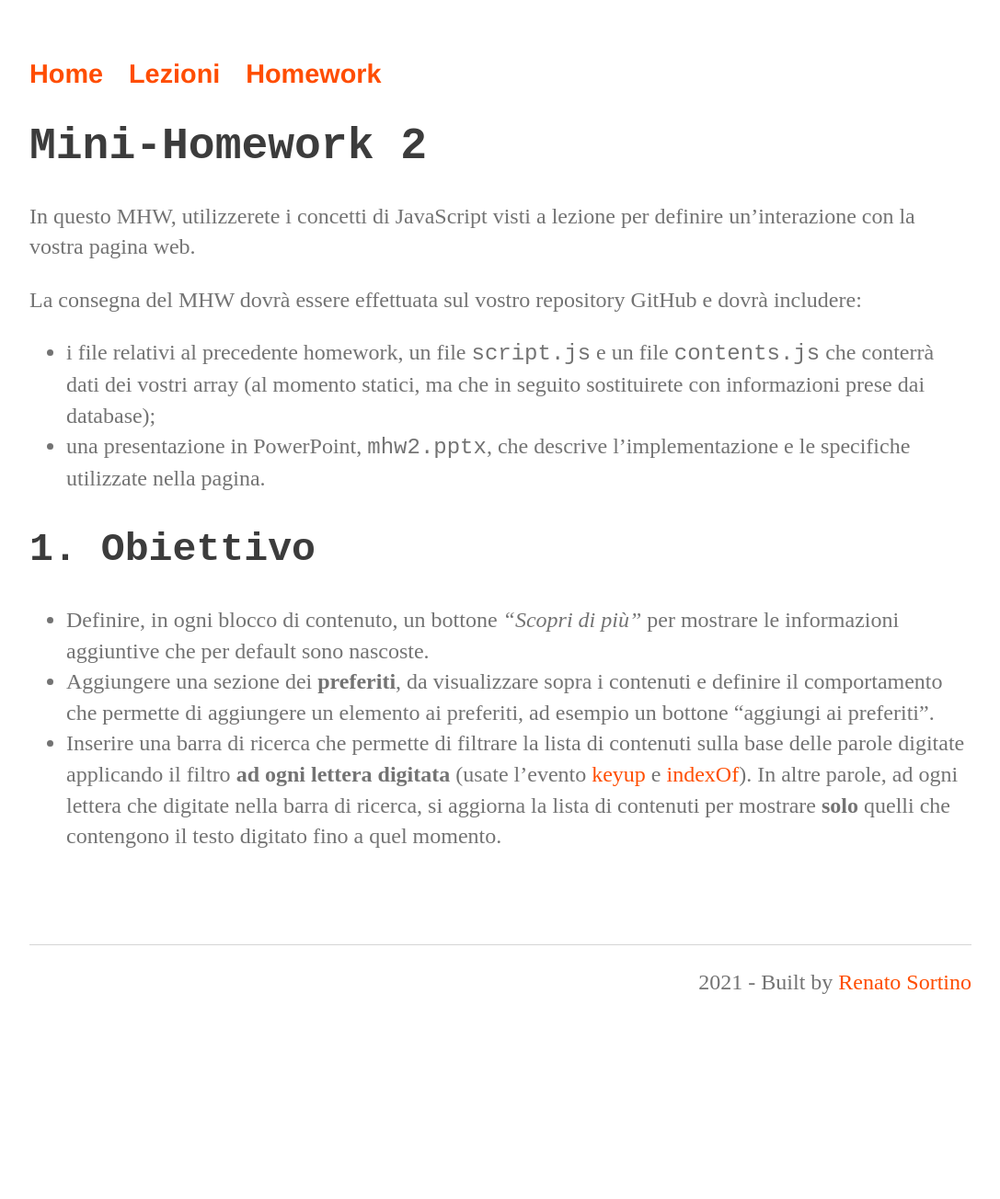
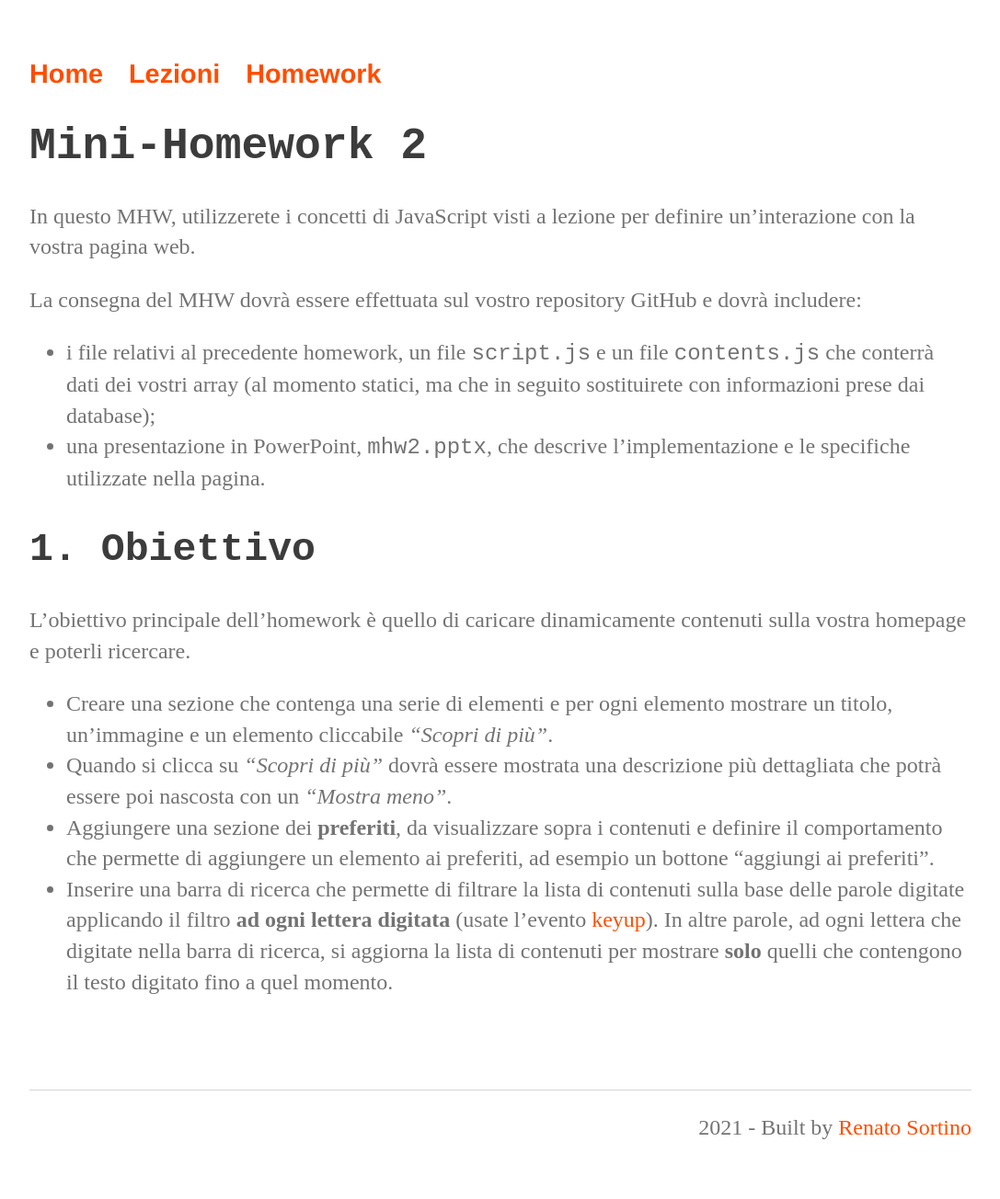
Before and after one commit to perceivelab/database-course, a Jekyll site: the page built from mhw2-2021.md, in a window 1280 px wide. Shown: the whole page at 92% size, without its empty margins (96-1183 px from the left). Built offline with Jekyll 4.4.1, drawn with Linux system fonts in a browser that asks for light colours; our own code applies the rules of GitHub Pages for plain Markdown files; before the commit the page ends 1145 px from its top, so only the background shows below that.

Commit message:
Update mhw2-2021.md

```diff
--- a/mhw2-2021.md
+++ b/mhw2-2021.md
@@ -9,6 +9,9 @@ La consegna del MHW dovrà essere effettuata sul vostro repository GitHub e dovr
 
 ## 1. Obiettivo
 
-- Definire, in ogni blocco di contenuto, un bottone *"Scopri di più"* per mostrare le informazioni aggiuntive che per default sono nascoste.
+L'obiettivo principale dell'homework è quello di caricare dinamicamente contenuti sulla vostra homepage e poterli ricercare.
+
+-  Creare una sezione che contenga una serie di elementi e per ogni elemento mostrare un titolo, un'immagine e un elemento cliccabile *"Scopri di più"*.
+-  Quando si clicca su *"Scopri di più"* dovrà essere mostrata una descrizione più dettagliata che potrà essere poi nascosta con un *"Mostra meno"*.
 - Aggiungere una sezione dei **preferiti**, da visualizzare sopra i contenuti e definire il comportamento che permette di aggiungere un elemento ai preferiti, ad esempio un bottone "aggiungi ai preferiti".
-- Inserire una barra di ricerca che permette di filtrare la lista di contenuti sulla base delle parole digitate applicando il filtro **ad ogni lettera digitata** (usate l'evento [keyup](https://developer.mozilla.org/en-US/docs/Web/API/Document/keyup_event) e [indexOf](https://developer.mozilla.org/it/docs/Web/JavaScript/Reference/Global_Objects/Array/indexOf)). In altre parole, ad ogni lettera che digitate nella barra di ricerca, si aggiorna la lista di contenuti per mostrare **solo** quelli che contengono il testo digitato fino a quel momento.
+- Inserire una barra di ricerca che permette di filtrare la lista di contenuti sulla base delle parole digitate applicando il filtro **ad ogni lettera digitata** (usate l'evento [keyup](https://developer.mozilla.org/en-US/docs/Web/API/Document/keyup_event)). In altre parole, ad ogni lettera che digitate nella barra di ricerca, si aggiorna la lista di contenuti per mostrare **solo** quelli che contengono il testo digitato fino a quel momento.
```
